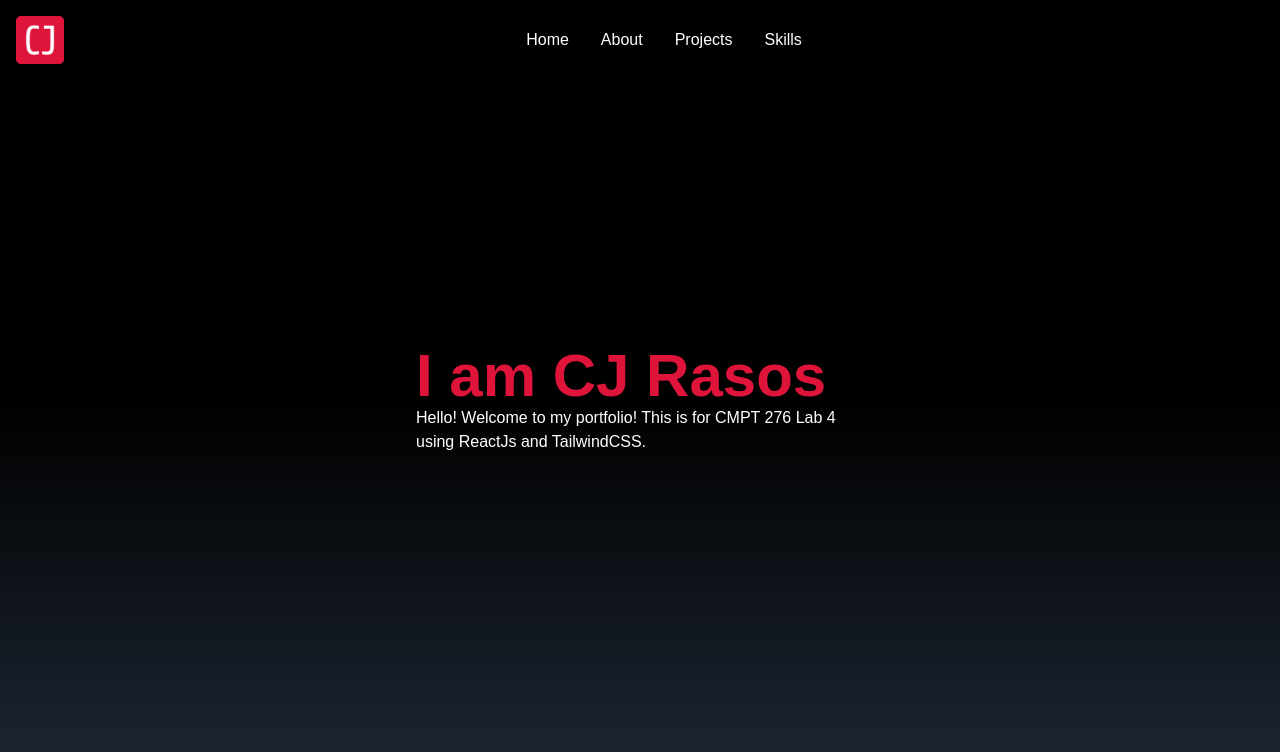
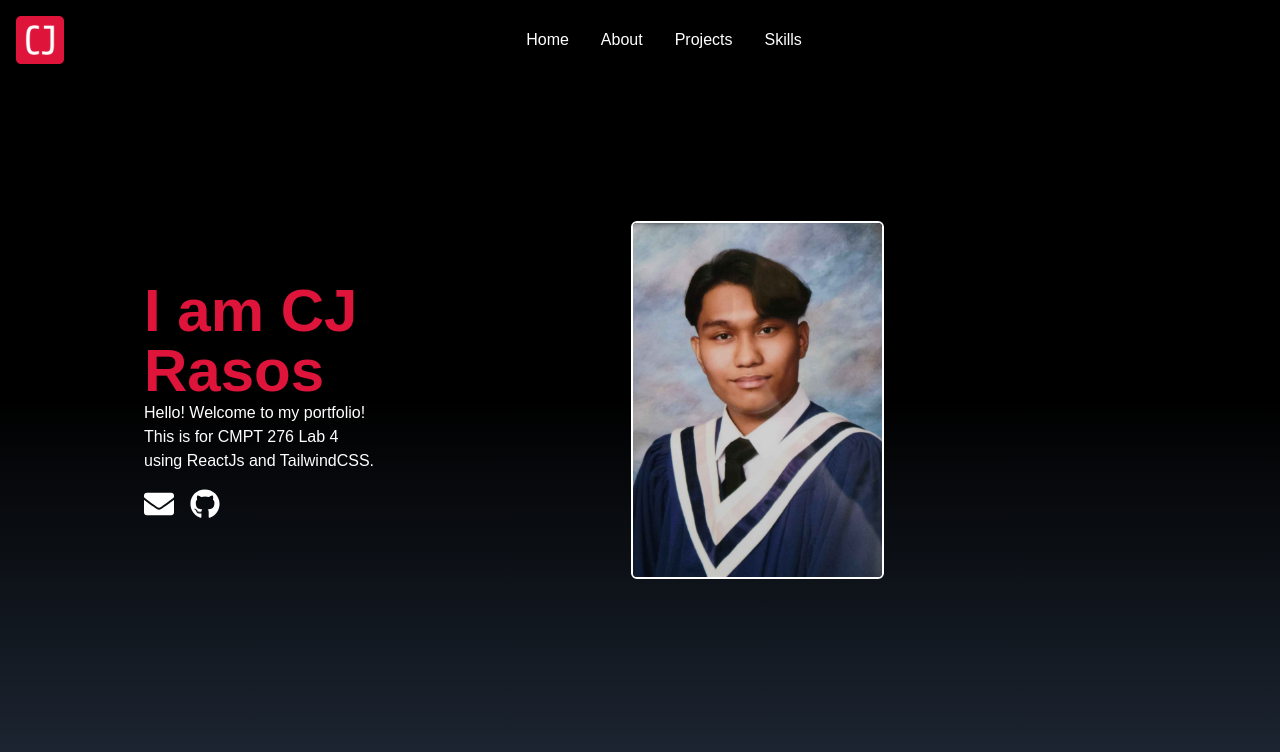
Before and after one commit to sijae24/CMPT-276-L4, a React (Create React App) app: page / in a window 1280 px wide. Shown: the top 752 px of the page. Built offline with nearby package versions, Linux system fonts and the light colour scheme.

Commit message:
Add hero profile with social links

```diff
--- a/src/components/Home.jsx
+++ b/src/components/Home.jsx
@@ -1,5 +1,6 @@
 import React from "react";
-// import Profile from "../assets/profile-photo.jpg";
+import Profile from "../assets/profile-photo.jpg";
+import {FaGithub, FaEnvelope} from "react-icons/fa";
 
 const Home = () => {
   return (
@@ -15,6 +16,33 @@ const Home = () => {
           <p className="text-white flex justify-center items-center max-w-md">
             Hello! Welcome to my portfolio! This is for CMPT 276 Lab 4 using ReactJs and TailwindCSS.
           </p>
+
+          <div className="flex mt-4 space-x-4">
+            <a
+              href="mailto:cjr16@sfu.ca"
+              target="_blank"
+              rel="noreferrer"
+              className="text-white hover:text-[#de143b] transition-colors duration-300"
+            >
+              <FaEnvelope size={30} />
+            </a>
+            <a
+              href="https://github.com/sijae24"
+              target="_blank"
+              rel="noreferrer"
+              className="text-white hover:text-[#de143b] transition-colors duration-300"
+            >
+              <FaGithub size={30} />
+            </a>
+          </div>
+        </div>
+
+        <div>
+          <img
+            src={Profile}
+            alt="CJ Pic"
+            className=" border-2 border-white rounded-md mx-auto w-1/2 md:w-1/3"
+          />
         </div>
       </div>
     </div>
```
